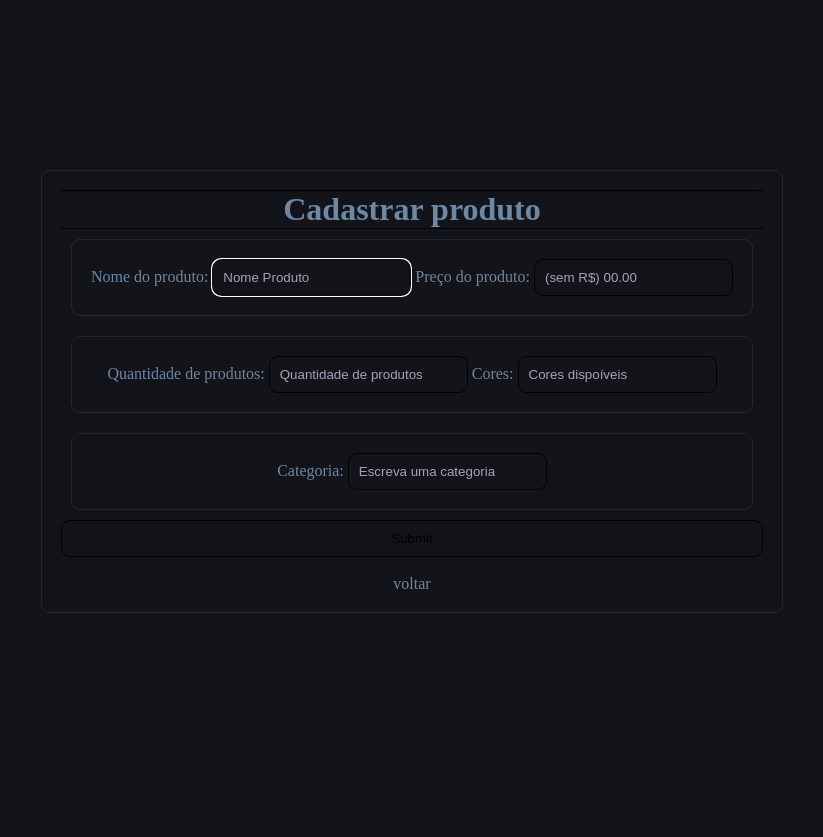
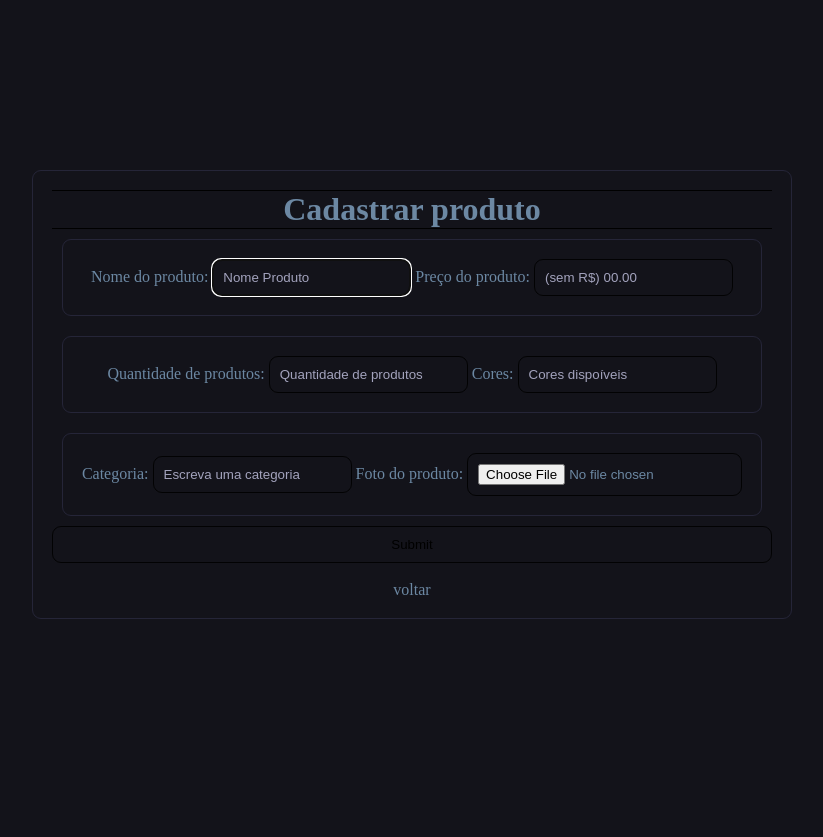
Before and after one commit to DANIELKENTARO/3-ano-analise, a PHP site: page /cadastro_produto.php in a window 1280 px wide. Shown: the whole page, without its empty margins (228-1051 px from the left). Before the commit the page ends 613 px from the top, so only its background shows below. Run offline with PHP 8.4, Linux system fonts and the light colour scheme.

Commit message:
Add files via upload

```diff
--- a/Daniel/cadastro_produto.php
+++ b/Daniel/cadastro_produto.php
@@ -19,11 +19,12 @@ if (isset($_POST['submit'])) {
     $quantidade = sanitizeInput($_POST['quantidade']);
     $cor = sanitizeInput($_POST['cor']);
     $categoria = sanitizeInput($_POST['categoria']);
+    $foto = sanitizeInput($_POST['foto']);
 
     // Prepare and execute SQL query to insert user data
-    $sql = "INSERT INTO produto (nome_produto, preco_produto, quantidade_produto, cor_produto, categoria) VALUES (?, ?, ?, ?, ?)";
+    $sql = "INSERT INTO produto (nome_produto, preco_produto, quantidade_produto, cor_produto, categoria, foto_produto) VALUES (?, ?, ?, ?, ?, ?)";
     $stmt = $conexao->prepare($sql);
-    $stmt->bind_param('sssss', $nome, $preco, $quantidade, $cor, $categoria);
+    $stmt->bind_param('ssssss', $nome, $preco, $quantidade, $cor, $categoria, $foto);
 
     if ($stmt->execute()) {
         echo "<p class='success'>Produto cadastrado com sucesso!</p>";
@@ -66,6 +67,8 @@ if (isset($_POST['submit'])) {
             <div class="formulario_input">
             <label for="categoria">Categoria:</label>
             <input type="text" name="categoria" placeholder="Escreva uma categoria" require>
+            <label for="foto">Foto do produto:</label>
+            <input type="file" name="foto" placeholder="escolha uma foto" require>
             </div>
             <input type="submit" name="submit" id="submit"></input><br>
             <a href="index.html">voltar</a>
```
